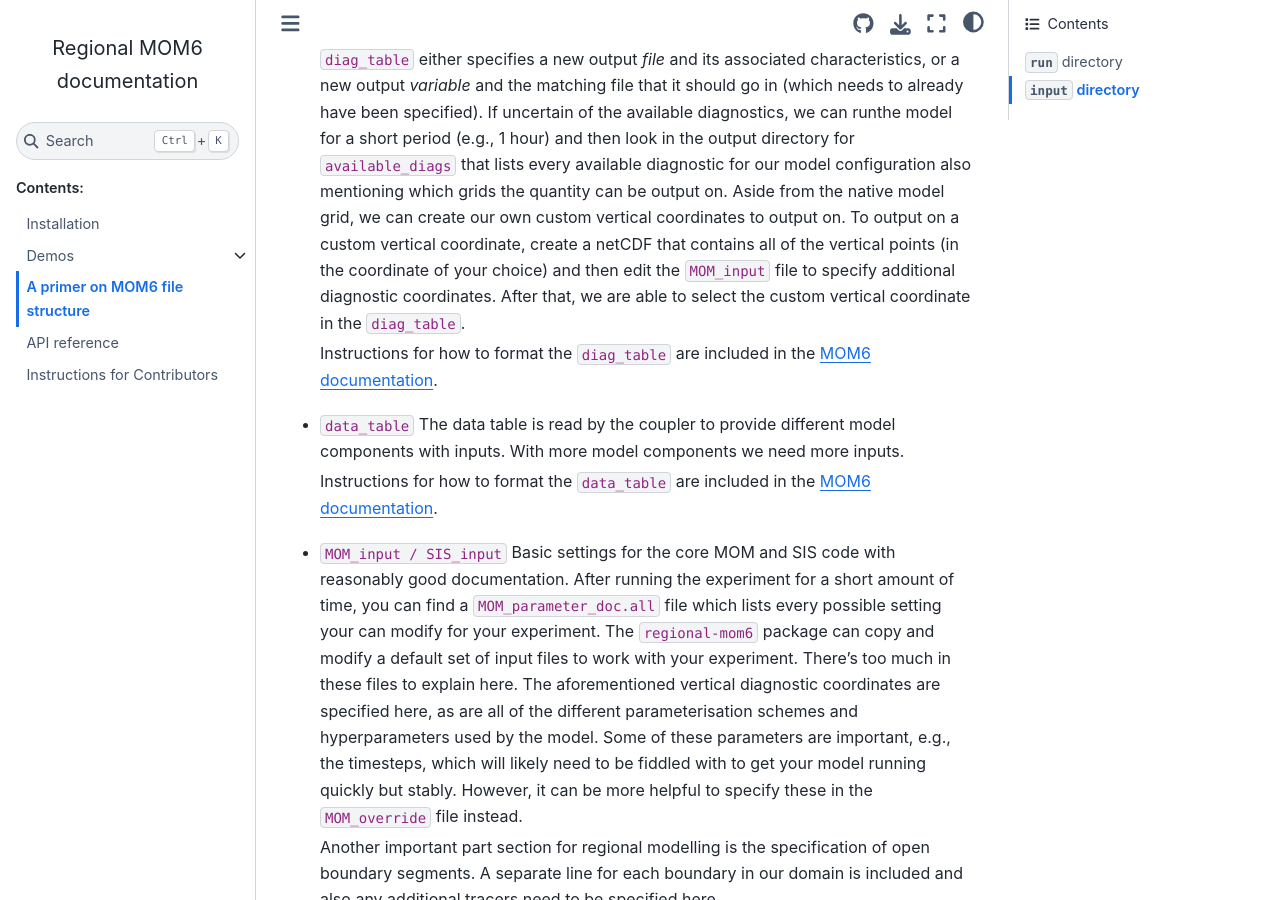
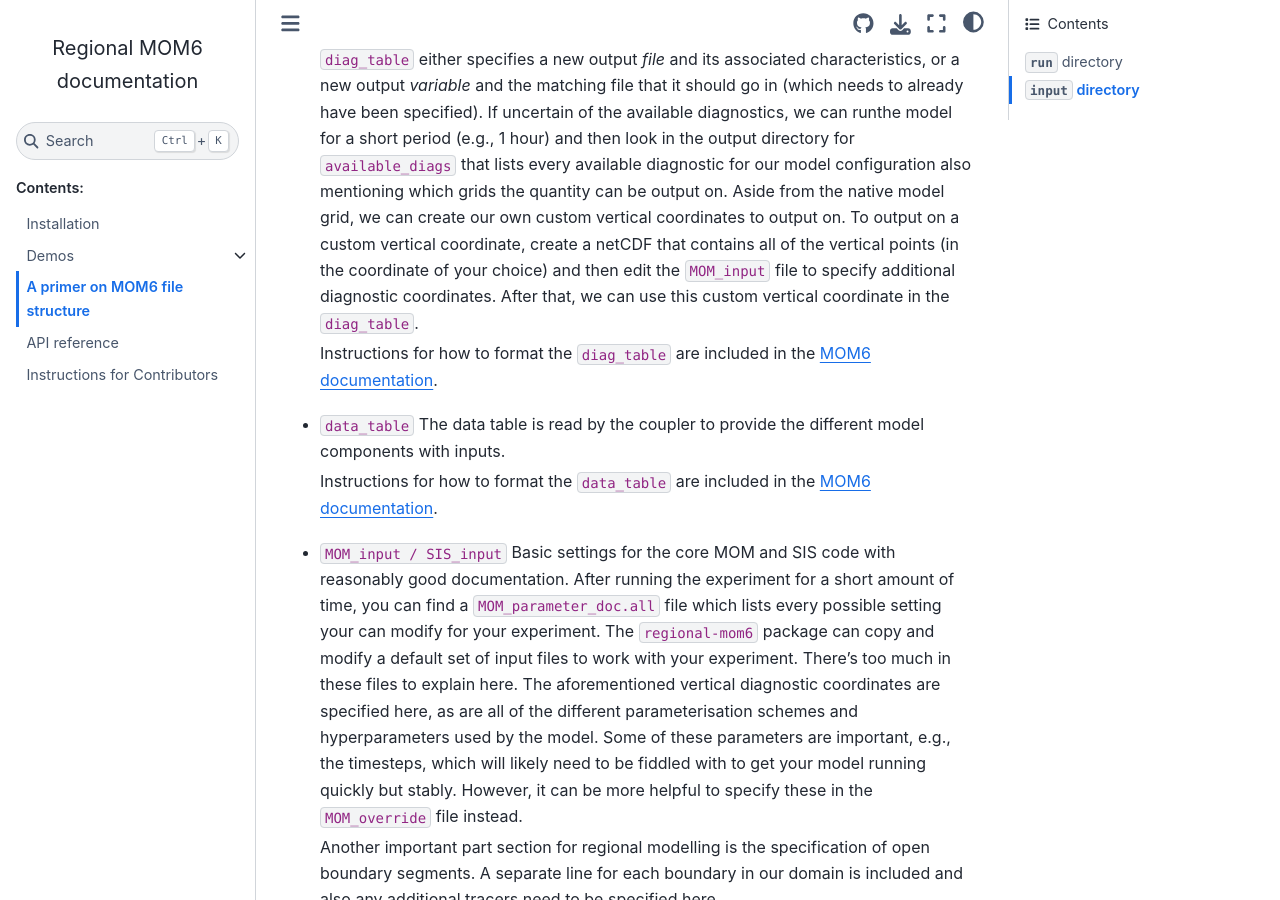
Before and after one commit to COSIMA/regional-mom6, a Sphinx documentation site: the page built from docs/mom6-file-structure-primer.md, in a window 1280 px wide and 900 px high, scrolled down 552 px. Built offline with Sphinx 7.4.7 and the Sphinx Book theme 1.1.4, drawn with Linux system fonts in a browser that asks for light colours; pages that are not in the unit, such as notebooks, are missing from menus.

Commit message:
rephrase/clarify

```diff
--- a/docs/mom6-file-structure-primer.md
+++ b/docs/mom6-file-structure-primer.md
@@ -26,14 +26,15 @@ These files are:
   look in the output directory for `available_diags` that lists every available diagnostic for our
   model configuration also mentioning which grids the quantity can be output on.
   Aside from the native model grid, we can create our own custom vertical coordinates to output on.
-  To output on a custom vertical coordinate, create a netCDF that contains all of the vertical points (in the coordinate of your choice) and then edit the `MOM_input` file to specify additional diagnostic coordinates.
-  After that, we are able to select the custom vertical coordinate in the `diag_table`.
+  To output on a custom vertical coordinate, create a netCDF that contains all of the vertical points
+  (in the coordinate of your choice) and then edit the `MOM_input` file to specify additional diagnostic
+  coordinates.
+  After that, we can use this custom vertical coordinate in the `diag_table`.
 
   Instructions for how to format the `diag_table` are included in the [MOM6 documentation](https://mom6.readthedocs.io/en/dev-gfdl/api/generated/pages/Diagnostics.html).
 
 * `data_table`
-  The data table is read by the coupler to provide different model components with inputs.
-  With more model components we need more inputs.
+  The data table is read by the coupler to provide the different model components with inputs.
 
   Instructions for how to format the `data_table` are included in the [MOM6 documentation](https://mom6.readthedocs.io/en/dev-gfdl/forcing.html).
 
```
